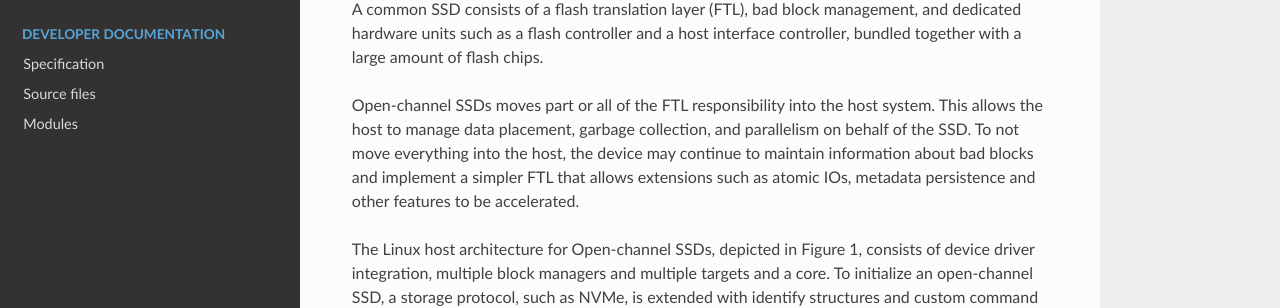
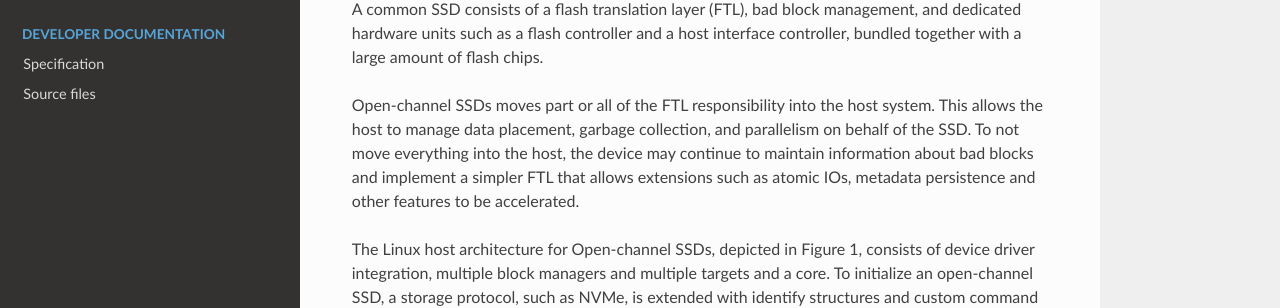
Before and after one commit to OpenChannelSSD/documentation, an MkDocs documentation site: the page built from docs/index.md, in a window 1280 px wide. Shown: the part 234-542 px from the top of the page. Built offline with MkDocs 1.6.1, drawn with Linux system fonts in a browser that asks for light colours; nearby versions of some CDN libraries; old or Windows-style settings are respelled for this version of MkDocs.

Commit message:
remove modules for now

```diff
--- a/mkdocs.yml
+++ b/mkdocs.yml
@@ -9,4 +9,3 @@ pages:
  - Developer Documentation:
      - 'Specification': specification.md
      - 'Source files': source.md
-     - 'Modules': modules.md
```
